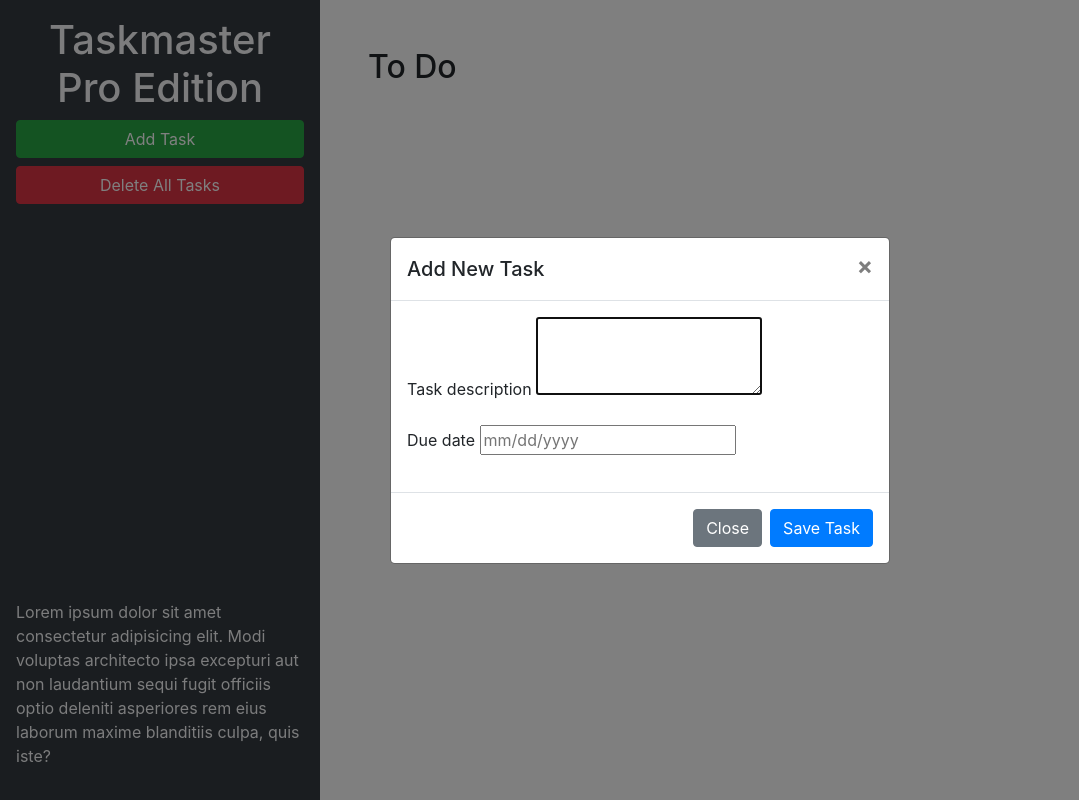
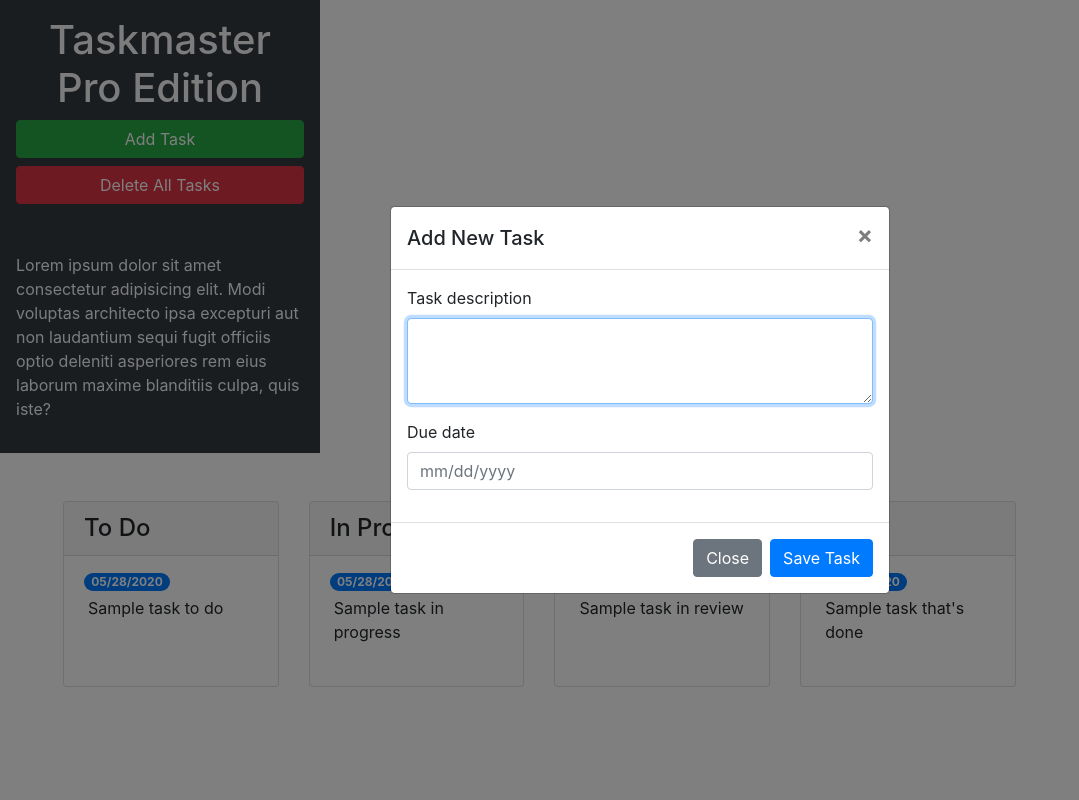
Before and after one commit to algmoreno/taskmaster-pro, a plain HTML site: page index.html in a window 1280 px wide. Both pictures are taken after a click on the button "Add Task". Shown: the whole page, without its empty margins (0-1079 px from the left). Drawn offline with nearby package versions, Linux system fonts and the light colour scheme.

Commit message:
columns for tasks and class for modal

```diff
--- a/assets/js/script.js
+++ b/assets/js/script.js
@@ -81,23 +81,47 @@ $("#task-form-modal .btn-primary").click(function() {
 });
 
 $(".list-group").on("click", "p", function(){
-  var text = $(this).text()
+  var text = $(this)
   .text()
   .trim();
 
-  var textInput = $("<textarea")
+  var textInput = $("<textarea>")
   .addClass("form-control")
   .val(text)
 
   $(this).replaceWith(textInput);
   textInput.trigger("focus");
+})
+
+$(".list-group").on("blur", "textarea", function() {
+  var text = $(this)
+    .val()
+
+  var status = $(this)
+    .closest(".list-group")
+    .attr("id")
+    .replace("list-", "")
+
+  var index = $(this)
+    .closest(".list-group-item")
+    .index();
+
+  tasks[status][index].text = text;
+  saveTasks();
+
+  var taskP = $("<p>")
+    .addClass("m-1")
+    .text(text);
+
+  $(this).replaceWith(taskP);
+  })
 
 $(".list-group").on("click", "span", function() {
   var date = $(this)
     .text()
     .trim();
 
-  var dateInput = $("<input")
+  var dateInput = $("<input>")
     .attr("type", "text")
     .addClass("form-control")
     .val(date);
@@ -109,10 +133,8 @@ $(".list-group").on("click", "span", function() {
 
 
 
-$(".list-group").on("blur", "textarea", function() {
-  var text = $(this)
-    .val()
-    .trim();
+$(".list-group").on("blur", "input[type='text']", function() {
+  var date = $(this).val()
 
   var status = $(this)
     .closest(".list-group")
@@ -123,20 +145,15 @@ $(".list-group").on("blur", "textarea", function() {
     .closest(".list-group-item")
     .index();
 
-  var taskP = $("<p>")
-    .addClass("m-1")
-    .text(text)
-
   tasks[status][index].date = date;
   saveTasks();
 
-  var taskSpan = $("<span")
+  var taskSpan = $("<span>")
     .addClass("badge badge-primary badge-pill")
     .text(date);
 
   $(this).replaceWith(taskSpan);
   })
-})
 
 // remove all tasks
 $("#remove-tasks").on("click", function() {
--- a/index.html
+++ b/index.html
@@ -23,12 +23,60 @@
         laudantium sequi fugit officiis optio deleniti asperiores rem eius laborum maxime blanditiis culpa, quis iste?
       </p>
     </header>
-    <main class="col-12 col-lg-9">
-      <div class="m-5">
-        <h2>To Do</h2>
-        <ul id="list-toDo" class="list-group"> </ul>
+    <div class="m-5 row justify-content-around">
+      <div class="col-12 col-md-6 col-xl-3 mb-3">
+        <div class="card">
+          <h4 class="card-header">
+            To Do
+          </h4>
+          <ul id="list-toDo" class="list-group list-group-flush">
+            <li class="list-group-item">
+              <span class="badge badge-primary badge-pill">05/28/2020</span>
+              <p class="m-1">Sample task to do</p>
+            </li>
+          </ul>
+        </div>
       </div>
-    </main>
+      <div class="col-12 col-md-6 col-xl-3 mb-3">
+        <div class="card">
+          <h4 class="card-header">
+            In Progress
+          </h4>
+          <ul id="list-inProgress" class="list-group list-group-flush">
+            <li class="list-group-item">
+              <span class="badge badge-primary badge-pill">05/28/2020</span>
+              <p class="m-1">Sample task in progress</p>
+            </li>
+          </ul>
+        </div>
+      </div>
+      <div class="col-12 col-md-6 col-xl-3 mb-3">
+        <div class="card">
+          <h4 class="card-header">
+            In Review
+          </h4>
+          <ul id="list-inReview" class="list-group list-group-flush">
+            <li class="list-group-item">
+              <span class="badge badge-primary badge-pill">05/28/2020</span>
+              <p class="m-1">Sample task in review</p>
+            </li>
+          </ul>
+        </div>
+      </div>
+      <div class="col-12 col-md-6 col-xl-3 mb-3">
+        <div class="card">
+          <h4 class="card-header">
+            Done
+          </h4>
+          <ul id="list-done" class="list-group list-group-flush">
+            <li class="list-group-item">
+              <span class="badge badge-primary badge-pill">05/28/2020</span>
+              <p class="m-1">Sample task that's done</p>
+            </li>
+          </ul>
+        </div>
+      </div>
+    </div>
   </div>
 
   <!-- Modal -->
@@ -46,11 +94,11 @@
           <form>
             <div class="form-group">
               <label for="modalTaskDescription">Task description</label>
-              <textarea id="modalTaskDescription" rows="3"></textarea>
+              <textarea id="modalTaskDescription" rows="3" class = "form-control"></textarea>
             </div>
             <div class="form-group">
               <label for="modalDueDate">Due date</label>
-              <input type="text" id="modalDueDate" placeholder="mm/dd/yyyy" autocomplete="off" />
+              <input type="text" class = "form-control" id="modalDueDate" placeholder="mm/dd/yyyy" autocomplete="off" />
             </div>
           </form>
         </div>
```
